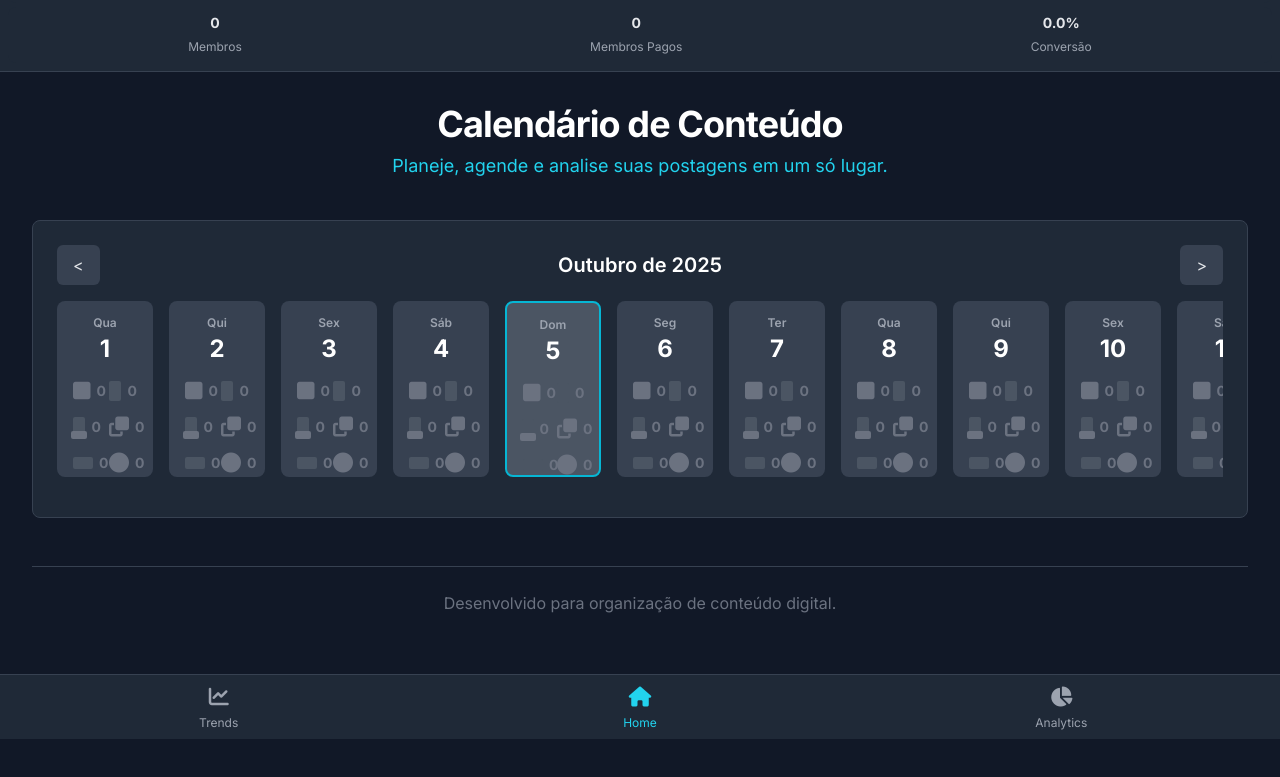
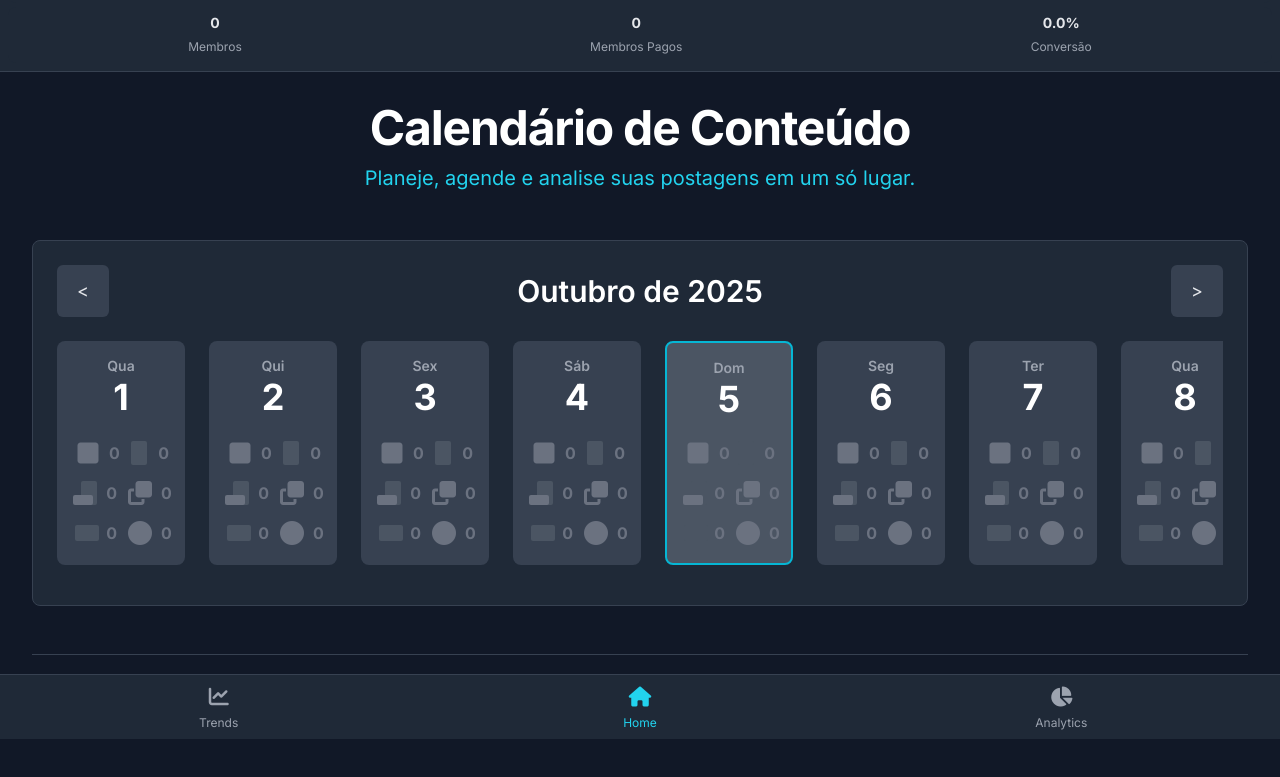
Before and after one commit to orbtechinc/MeuBlogueirinho, a plain HTML site: page index.html in a window 1280 px wide. Shown: the part 61-838 px from the top of the page. Drawn offline with nearby package versions, Linux system fonts and the light colour scheme.

Commit message:
Update index.html

```diff
--- a/index.html
+++ b/index.html
@@ -99,21 +99,21 @@
     <!-- Container da View Principal (Dashboard - Agora focado no Calendário) -->
     <div id="dashboard-view">
         <div class="container mx-auto p-4 sm:p-6 lg:p-8">
-            <header class="text-center mb-10">
-                <h1 class="text-4xl font-bold text-white tracking-tight">Calendário de Conteúdo</h1>
-                <p class="mt-2 text-lg text-cyan-400">Planeje, agende e analise suas postagens em um só lugar.</p>
+            <header class="text-center mb-12">
+                <h1 class="text-5xl font-bold text-white tracking-tight">Calendário de Conteúdo</h1>
+                <p class="mt-3 text-xl text-cyan-400">Planeje, agende e analise suas postagens em um só lugar.</p>
             </header>
 
             <main>
                 <!-- Seção: Calendário de Conteúdo -->
                 <section id="calendario">
                     <div class="bg-gray-800 p-6 rounded-lg border border-gray-700">
-                        <div class="flex justify-between items-center mb-4">
-                            <button id="prev-month" class="px-4 py-2 bg-gray-700 rounded-md hover:bg-cyan-600 transition-colors">&lt;</button>
-                            <h3 id="month-year" class="text-xl font-semibold text-white"></h3>
-                            <button id="next-month" class="px-4 py-2 bg-gray-700 rounded-md hover:bg-cyan-600 transition-colors">&gt;</button>
+                        <div class="flex justify-between items-center mb-6">
+                            <button id="prev-month" class="px-5 py-3 bg-gray-700 rounded-md hover:bg-cyan-600 transition-colors text-lg">&lt;</button>
+                            <h3 id="month-year" class="text-3xl font-semibold text-white"></h3>
+                            <button id="next-month" class="px-5 py-3 bg-gray-700 rounded-md hover:bg-cyan-600 transition-colors text-lg">&gt;</button>
                         </div>
-                        <div id="calendar-carousel" class="flex overflow-x-auto space-x-4 pb-4">
+                        <div id="calendar-carousel" class="flex overflow-x-auto space-x-6 pb-4">
                             <!-- Day cards serão gerados aqui -->
                         </div>
                     </div>
@@ -361,7 +361,16 @@
         const platformDataForm = document.getElementById('platform-data-form');
 
         let currentDate = new Date();
-        let postsData = JSON.parse(localStorage.getItem('calendarPosts')) || {};
+
+        let postsData;
+        try {
+            postsData = JSON.parse(localStorage.getItem('calendarPosts')) || {};
+            if (typeof postsData !== 'object' || postsData === null) postsData = {};
+        } catch (e) {
+            console.error("Could not parse calendarPosts from localStorage, starting fresh.", e);
+            postsData = {};
+        }
+
         let platformData = JSON.parse(localStorage.getItem('platformData')) || {};
 
         let isCommunityPanelCollapsed = JSON.parse(localStorage.getItem('isCommunityPanelCollapsed')) || false;
@@ -431,12 +440,14 @@
                 const dayPostCounts = Object.keys(postsData)
                     .filter(key => key.startsWith(dateStr))
                     .reduce((acc, key) => {
-                        const post = postsData[key];
-                        if (post && post.type) acc[post.type] = (acc[post.type] || 0) + 1;
+                        try {
+                            const post = postsData[key];
+                            if (post && post.type) acc[post.type] = (acc[post.type] || 0) + 1;
+                        } catch(e) { console.error('Error processing post data:', postsData[key]) }
                         return acc;
                     }, {});
 
-                let iconsHtml = '<div class="grid grid-cols-2 gap-x-2 gap-y-2 mt-2 w-full px-2">';
+                let iconsHtml = '<div class="grid grid-cols-2 gap-x-2 gap-y-2 mt-2 w-full px-1">';
                 const postTypeOrder = ['stories', 'cortes', 'curtas', 'apresentacoes', 'longas', 'provas'];
 
                 postTypeOrder.forEach(type => {
@@ -445,30 +456,32 @@
                     const visual = POST_VISUALS[type];
                     let iconContent = '';
 
+                    const iconContainer = `<div class="w-8 h-8 flex items-center justify-center">`;
+
                     switch (type) {
                         case 'cortes':
-                            iconContent = `<div class="relative w-5 h-6 fa-fw flex items-center justify-center"><div class="w-3 h-5 ${hasPosts ? 'bg-pink-500' : 'bg-gray-600'} rounded-sm"></div></div>`;
+                            iconContent = `${iconContainer}<div class="w-4 h-6 ${hasPosts ? 'bg-pink-500' : 'bg-gray-600'} rounded-sm"></div></div>`;
                             break;
                         case 'longas':
-                            iconContent = `<div class="relative w-5 h-6 fa-fw flex items-center justify-center"><div class="w-5 h-3 ${hasPosts ? 'bg-red-500' : 'bg-gray-600'} rounded-sm"></div></div>`;
+                            iconContent = `${iconContainer}<div class="w-6 h-4 ${hasPosts ? 'bg-red-500' : 'bg-gray-600'} rounded-sm"></div></div>`;
                             break;
                         case 'curtas':
                             const pinkColor = hasPosts ? 'bg-pink-500' : 'bg-gray-600';
                             const redColor = hasPosts ? 'bg-red-500' : 'bg-gray-500';
-                            iconContent = `<div class="relative w-5 h-6 fa-fw flex items-center justify-center"><div class="absolute w-3 h-5 ${pinkColor} rounded-sm"></div><div class="absolute bottom-0 w-4 h-2 ${redColor} rounded-sm"></div></div>`;
+                            iconContent = `${iconContainer}<div class="relative w-full h-full"><div class="absolute top-1 left-2 w-4 h-6 ${pinkColor} rounded-sm"></div><div class="absolute bottom-1 w-5 h-2.5 ${redColor} rounded-sm"></div></div></div>`;
                             break;
                         default: // stories, apresentacoes, provas
-                            iconContent = `<i class="fas ${visual.icon} fa-fw ${hasPosts ? visual.textColor : 'text-gray-500'} text-xl"></i>`;
+                            iconContent = `${iconContainer}<i class="fas ${visual.icon} fa-fw ${hasPosts ? visual.textColor : 'text-gray-500'} text-2xl"></i></div>`;
                             break;
                     }
 
-                    iconsHtml += `<div class="flex items-center">${iconContent}<span class="ml-1.5 font-bold text-sm ${hasPosts ? 'text-gray-100' : 'text-gray-500'}">${count}</span></div>`;
+                    iconsHtml += `<div class="flex items-center">${iconContent}<span class="ml-1.5 font-bold text-base ${hasPosts ? 'text-gray-100' : 'text-gray-500'}">${count}</span></div>`;
                 });
                 iconsHtml += '</div>';
 
                 const dayEl = document.createElement('div');
-                dayEl.className = 'flex-shrink-0 w-24 h-44 flex flex-col justify-start items-center p-2 rounded-lg bg-gray-700 cursor-pointer transition-all duration-300 hover:bg-cyan-700 hover:shadow-lg';
-                dayEl.innerHTML = `<div class="text-center mb-1"><span class="font-semibold text-gray-400 text-xs">${dayNames[date.getDay()]}</span><span class="block text-2xl font-bold text-white">${day}</span></div><div class="flex-grow w-full flex items-center">${iconsHtml}</div>`;
+                dayEl.className = 'flex-shrink-0 w-32 h-56 flex flex-col justify-start items-center p-3 rounded-lg bg-gray-700 cursor-pointer transition-all duration-300 hover:bg-cyan-700 hover:shadow-lg';
+                dayEl.innerHTML = `<div class="text-center mb-2"><span class="font-semibold text-gray-400 text-sm">${dayNames[date.getDay()]}</span><span class="block text-4xl font-bold text-white">${day}</span></div><div class="flex-grow w-full flex items-center">${iconsHtml}</div>`;
                 dayEl.dataset.date = dateStr;
                 dayEl.onclick = () => openPeriodConfigModal(dateStr);
 
```
